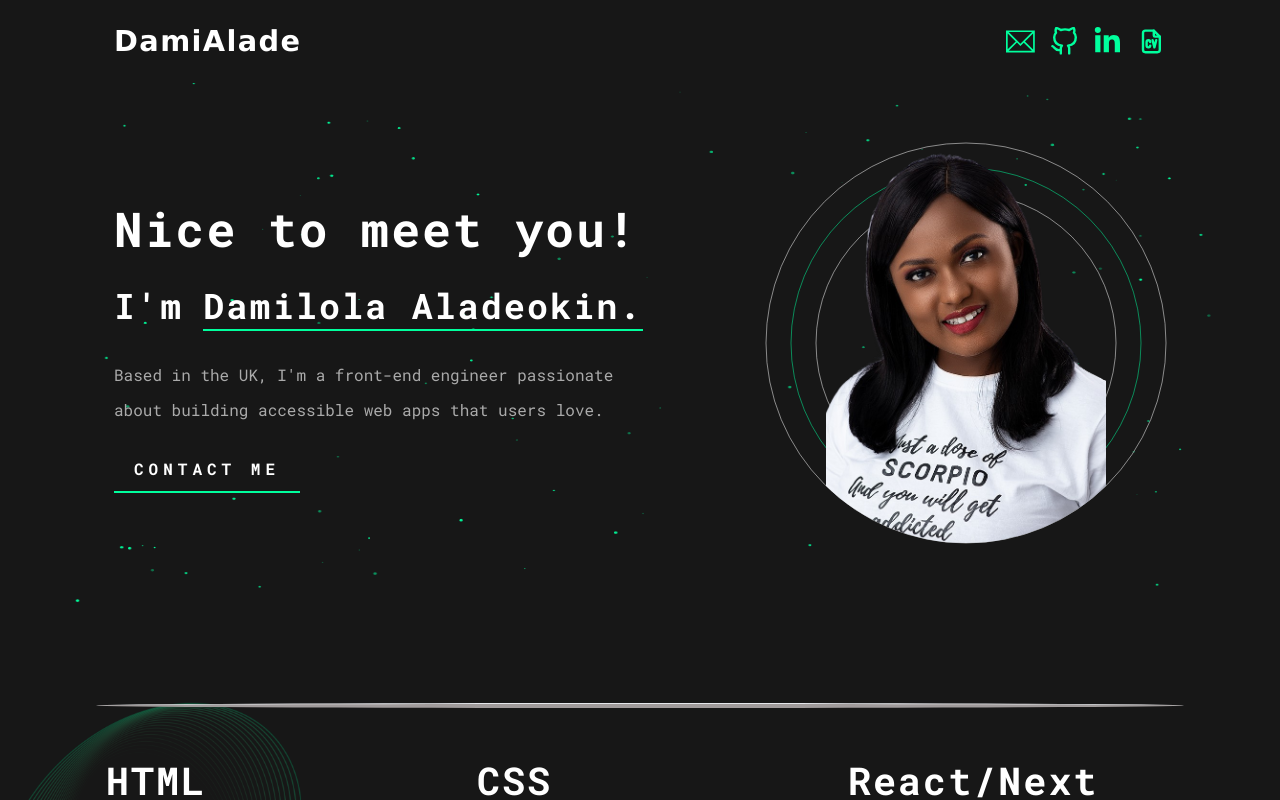
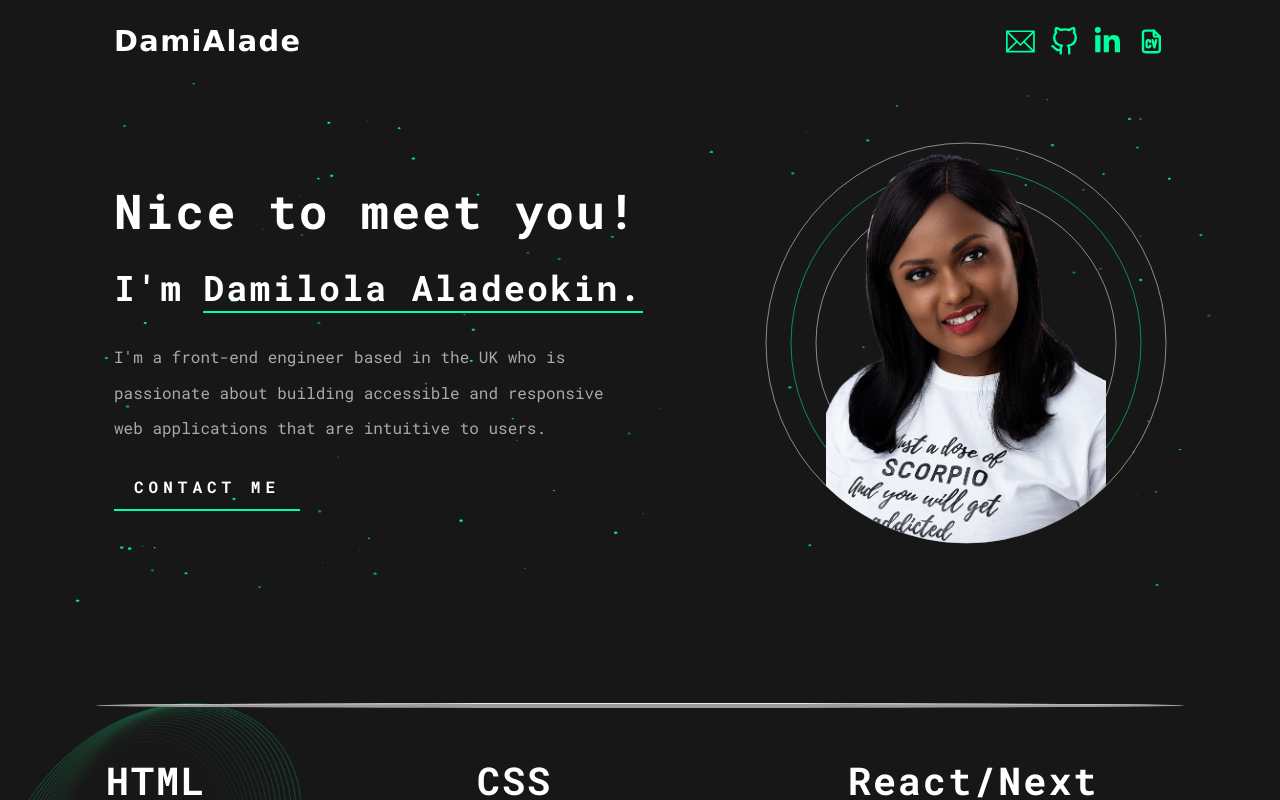
Before and after one commit to damialade/portfolio, a Next.js app: page / in a window 1280 px wide. Shown: the top 800 px of the page. Built offline with nearby package versions, Linux system fonts and the light colour scheme.

Commit message:
cursoe,text and height change on projet component

```diff
--- a/src/app/components/hero/Hero.jsx
+++ b/src/app/components/hero/Hero.jsx
@@ -89,8 +89,9 @@ const Hero = () => {
           <span className="hero-span">Damilola Aladeokin.</span>
         </h1>
         <p className="hero-description">
-          Based in the UK, I&apos;m a front-end engineer passionate about
-          building accessible web apps that users love.
+          I&apos;m a front-end engineer based in the UK who is passionate about
+          building accessible and responsive web applications that are intuitive
+          to users.
         </p>
         <button className="contact-button" onClick={contactClick}>
           Contact Me
--- a/src/app/components/projects/Projects.css
+++ b/src/app/components/projects/Projects.css
@@ -75,7 +75,7 @@ h1 {
 
 .project-info {
   padding: 15px;
-  height: 14vw;
+  height: 50%;
   background: rgba(0, 255, 157, 0.1);
 }
 
@@ -106,6 +106,7 @@ h1 {
 
 .link:hover {
   color: #fff;
+  cursor: pointer;
 }
 
 .dev-link {
--- a/src/app/components/projects/projects.json
+++ b/src/app/components/projects/projects.json
@@ -35,7 +35,7 @@
     "extras": "Sign up and log in to begin shopping. You can browse products without needing to create an account."
   },
   {
-    "id": 4,
+    "id": 3,
     "image": "/images/carentadmin.png",
     "title": "Carent Admin",
     "titleLong": "Carent - SaaS Platform for Car Rental Companies",
```
